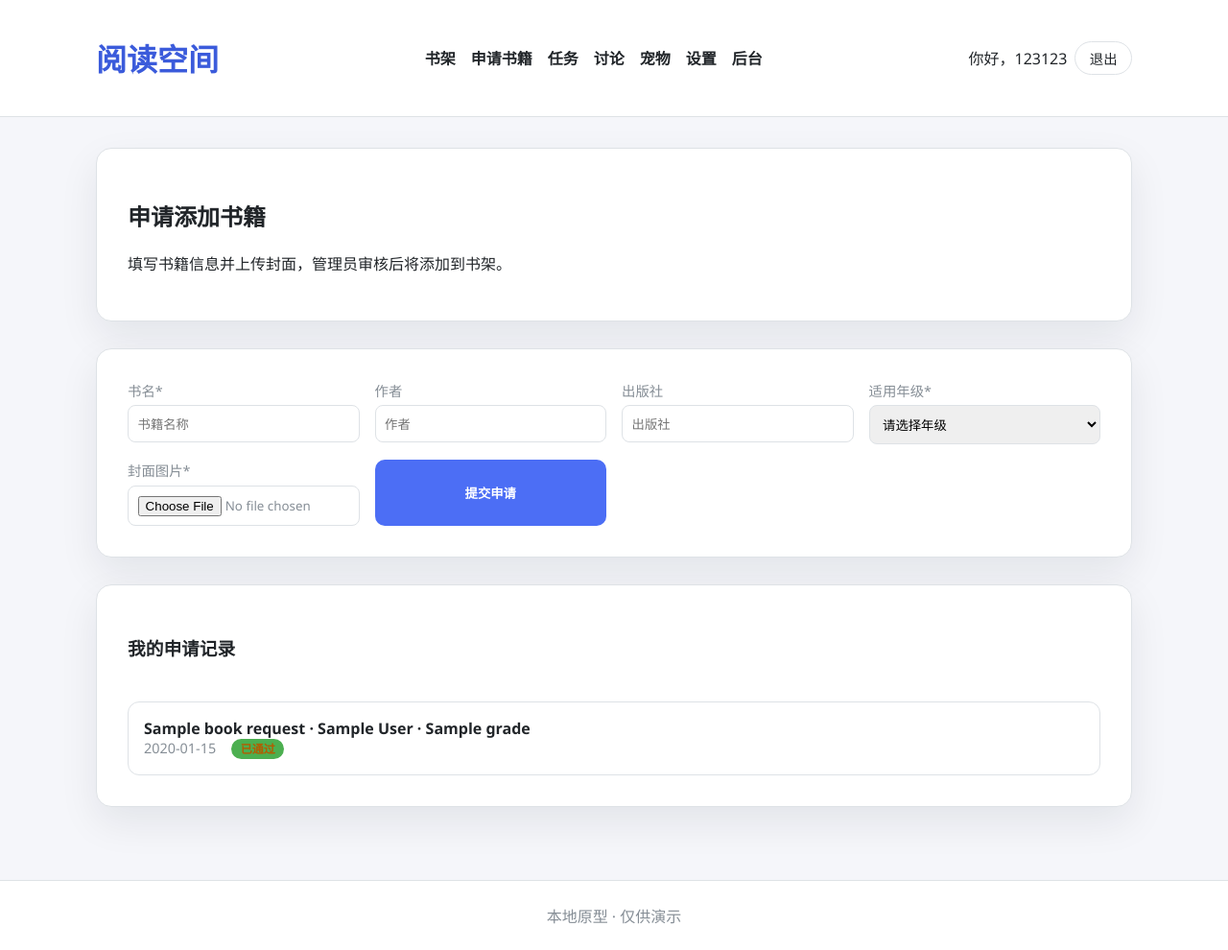
After one commit to scrapal/reading, a Flask app: page /request-book in a window 1280 px wide. The commit adds this page. Shown: the whole page at 96% size. Run offline with Flask 2, Linux system fonts and the light colour scheme; a user stored in the database is signed in; tables that the repository leaves empty hold one stand-in row (values such as "Sample post"); a database or web service that is not in the repository returns one stand-in record (values such as "Sample title"); some libraries are stand-ins or nearby versions.

Commit message:
feat: add book request system for users to submit books for approval
- Create book_requests database table to store user submissions
- Add "申请书籍" navigation link for logged-in users
- Create request_book.html page with form for users to submit books
- Users can upload book details: title, author, publisher, grade, cover
- Show user's request history with status (pending/approved/rejected)
- Admin dashboard shows all pending book requests
- Admin can approve or reject book requests
- Approved books are automatically added to the bookshelf
- Request status and review timestamp are tracked

🤖 Generated with [Claude Code](https://claude.com/claude-code)

Co-Authored-By: Claude <noreply@anthropic.com>

```diff
--- a/app.py
+++ b/app.py
@@ -596,6 +596,26 @@ def init_db() -> None:
                     created_at TIMESTAMP DEFAULT CURRENT_TIMESTAMP,
                     FOREIGN KEY (comment_id) REFERENCES comments(id) ON DELETE CASCADE,
                     FOREIGN KEY (user_id) REFERENCES users(id) ON DELETE CASCADE
+                )
+                """
+            )
+
+            cur.execute(
+                """
+                CREATE TABLE IF NOT EXISTS book_requests (
+                    id SERIAL PRIMARY KEY,
+                    user_id INTEGER NOT NULL,
+                    title TEXT NOT NULL,
+                    author TEXT,
+                    publisher TEXT,
+                    grade TEXT,
+                    cover_url TEXT,
+                    status TEXT DEFAULT 'pending',
+                    created_at TIMESTAMP DEFAULT CURRENT_TIMESTAMP,
+                    reviewed_at TIMESTAMP,
+                    reviewed_by INTEGER,
+                    FOREIGN KEY (user_id) REFERENCES users(id) ON DELETE CASCADE,
+                    FOREIGN KEY (reviewed_by) REFERENCES users(id) ON DELETE SET NULL
                 )
                 """
             )
@@ -1048,6 +1068,18 @@ def admin_dashboard():
                 "SELECT id, title, slug, grade FROM books ORDER BY created_at DESC LIMIT 12"
             )
             recent_books = cur.fetchall()
+            cur.execute(
+                """
+                SELECT book_requests.id, book_requests.title, book_requests.author,
+                       book_requests.publisher, book_requests.grade, book_requests.cover_url,
+                       book_requests.created_at, users.username
+                FROM book_requests
+                JOIN users ON users.id = book_requests.user_id
+                WHERE book_requests.status = 'pending'
+                ORDER BY book_requests.created_at DESC
+                """
+            )
+            pending_requests = cur.fetchall()
         user_toys = get_all_user_toys()
 
         grouped_comments = group_comments(comments)
@@ -1063,6 +1095,7 @@ def admin_dashboard():
             recent_books=recent_books,
             admin_user_toys=user_toys,
             admin_replies=admin_replies,
+            pending_requests=pending_requests,
         )
 
 
@@ -1285,6 +1318,84 @@ def admin_delete_reply(reply_id: int):
         flash("回复已删除。", "success")
     else:
         flash("未找到该回复。", "error")
+    return redirect(url_for("admin_dashboard"))
+
+
+@app.post("/admin/book-requests/<int:request_id>/approve")
+def admin_approve_request(request_id: int):
+    admin = require_admin()
+
+    with get_db_connection() as conn:
+        with conn.cursor() as cur:
+            # Get request details
+            cur.execute(
+                """
+                SELECT title, author, publisher, grade, cover_url
+                FROM book_requests
+                WHERE id = %s AND status = 'pending'
+                """,
+                (request_id,),
+            )
+            req = cur.fetchone()
+
+            if not req:
+                flash("未找到该申请或已处理。", "error")
+                return redirect(url_for("admin_dashboard"))
+
+            # Generate slug
+            slug_value = slugify(req["title"])
+
+            # Add book to books table
+            cur.execute(
+                """
+                INSERT INTO books (slug, title, author, publisher, grade, cover_url)
+                VALUES (%s, %s, %s, %s, %s, %s)
+                ON CONFLICT(slug) DO UPDATE SET
+                    title=EXCLUDED.title,
+                    author=EXCLUDED.author,
+                    publisher=EXCLUDED.publisher,
+                    grade=EXCLUDED.grade,
+                    cover_url=EXCLUDED.cover_url
+                """,
+                (slug_value, req["title"], req["author"], req["publisher"], req["grade"], req["cover_url"]),
+            )
+
+            # Update request status
+            cur.execute(
+                """
+                UPDATE book_requests
+                SET status = 'approved', reviewed_at = CURRENT_TIMESTAMP, reviewed_by = %s
+                WHERE id = %s
+                """,
+                (admin["id"], request_id),
+            )
+        conn.commit()
+
+    flash(f"书籍《{req['title']}》已通过审核并添加到书架。", "success")
+    return redirect(url_for("admin_dashboard"))
+
+
+@app.post("/admin/book-requests/<int:request_id>/reject")
+def admin_reject_request(request_id: int):
+    admin = require_admin()
+
+    with get_db_connection() as conn:
+        with conn.cursor() as cur:
+            cur.execute(
+                """
+                UPDATE book_requests
+                SET status = 'rejected', reviewed_at = CURRENT_TIMESTAMP, reviewed_by = %s
+                WHERE id = %s AND status = 'pending'
+                """,
+                (admin["id"], request_id),
+            )
+            updated_count = cur.rowcount
+        conn.commit()
+
+    if updated_count:
+        flash("已拒绝该书籍申请。", "success")
+    else:
+        flash("未找到该申请或已处理。", "error")
     return redirect(url_for("admin_dashboard"))
 
 
@@ -1655,6 +1766,75 @@ def settings_page():
     )
 
 
+@app.route("/request-book")
+def request_book():
+    if not is_logged_in():
+        flash("请先登录。", "error")
+        return redirect(url_for("login"))
+
+    user_id = session["user_id"]
+    with get_db_connection() as conn:
+        with conn.cursor() as cur:
+            cur.execute(
+                """
+                SELECT id, title, author, publisher, grade, status, created_at
+                FROM book_requests
+                WHERE user_id = %s
+                ORDER BY created_at DESC
+                """,
+                (user_id,),
+            )
+            my_requests = cur.fetchall()
+
+    return render_template("request_book.html", my_requests=my_requests)
+
+
+@app.post("/request-book/submit")
+def submit_book_request():
+    if not is_logged_in():
+        flash("请先登录。", "error")
+        return redirect(url_for("login"))
+
+    user_id = session["user_id"]
+    title = request.form.get("title", "").strip()
+    author = request.form.get("author", "").strip()
+    publisher = request.form.get("publisher", "").strip()
+    grade = request.form.get("grade", "").strip()
+
+    if not title:
+        flash("书名不能为空。", "error")
+        return redirect(url_for("request_book"))
+
+    if not grade or grade not in GRADE_ORDER:
+        flash("请选择有效的年级。", "error")
+        return redirect(url_for("request_book"))
+
+    # Handle file upload
+    cover_file = request.files.get("cover_file")
+    if not cover_file or not cover_file.filename:
+        flash("请上传封面图片。", "error")
+        return redirect(url_for("request_book"))
+
+    cover_url = save_uploaded_file(cover_file, "covers")
+    if not cover_url:
+        flash("封面文件格式不支持，请上传 PNG, JPG, GIF 或 WEBP 格式的图片。", "error")
+        return redirect(url_for("request_book"))
+
+    with get_db_connection() as conn:
+        with conn.cursor() as cur:
+            cur.execute(
+                """
+                INSERT INTO book_requests (user_id, title, author, publisher, grade, cover_url)
+                VALUES (%s, %s, %s, %s, %s, %s)
+                """,
+                (user_id, title, author, publisher, grade, cover_url),
+            )
+        conn.commit()
+
+    flash("书籍申请已提交，等待管理员审核。", "success")
+    return redirect(url_for("request_book"))
+
+
 @app.route("/register", methods=["GET", "POST"])
 def register():
     if request.method == "POST":
--- a/templates/base.html
+++ b/templates/base.html
@@ -13,6 +13,9 @@
         <nav>
           <ul class="nav-links">
             <li><a href="{{ url_for('books') }}">书架</a></li>
+            {% if session.get('user_id') %}
+              <li><a href="{{ url_for('request_book') }}">申请书籍</a></li>
+            {% endif %}
             <li><a href="{{ url_for('tasks') }}">任务</a></li>
             <li><a href="{{ url_for('discussions') }}">讨论</a></li>
             <li><a href="{{ url_for('pet') }}">宠物</a></li>
--- /dev/null
+++ b/templates/request_book.html
@@ -0,0 +1,67 @@
+{% extends 'base.html' %}
+{% block title %}申请添加书籍 · 阅读空间{% endblock %}
+{% block content %}
+  <section class="card">
+    <div class="section-header">
+      <div>
+        <h2>申请添加书籍</h2>
+        <p>填写书籍信息并上传封面，管理员审核后将添加到书架。</p>
+      </div>
+    </div>
+  </section>
+
+  <section class="card admin-form-card">
+    <form class="admin-form" method="post" action="{{ url_for('submit_book_request') }}" enctype="multipart/form-data">
+      <label>书名*
+        <input name="title" required placeholder="书籍名称">
+      </label>
+      <label>作者
+        <input name="author" placeholder="作者">
+      </label>
+      <label>出版社
+        <input name="publisher" placeholder="出版社">
+      </label>
+      <label>适用年级*
+        <select name="grade" required>
+          <option value="">请选择年级</option>
+          <option value="六年级">六年级</option>
+          <option value="七年级">七年级</option>
+          <option value="八年级">八年级</option>
+        </select>
+      </label>
+      <label>封面图片*
+        <input type="file" name="cover_file" accept="image/*" required>
+      </label>
+      <button class="btn" type="submit">提交申请</button>
+    </form>
+  </section>
+
+  {% if my_requests %}
+  <section class="card">
+    <div class="section-header">
+      <h3>我的申请记录</h3>
+    </div>
+    <ul class="discussion-list">
+      {% for req in my_requests %}
+        <li class="discussion-item">
+          <div class="admin-comment">
+            <p class="comment-text">
+              <strong>{{ req.title }}</strong> · {{ req.author or '未知作者' }} · {{ req.grade or '未分级' }}
+            </p>
+            <div class="comment-meta">
+              <span>{{ req.created_at|friendly_date }}</span>
+              {% if req.status == 'pending' %}
+                <span class="category-pill" style="background: #ffa500;">待审核</span>
+              {% elif req.status == 'approved' %}
+                <span class="category-pill" style="background: #4caf50;">已通过</span>
+              {% elif req.status == 'rejected' %}
+                <span class="category-pill" style="background: #f44336;">已拒绝</span>
+              {% endif %}
+            </div>
+          </div>
+        </li>
+      {% endfor %}
+    </ul>
+  </section>
+  {% endif %}
+{% endblock %}
```
Also changed, not shown: templates/admin.html (+39 -0 lines).
